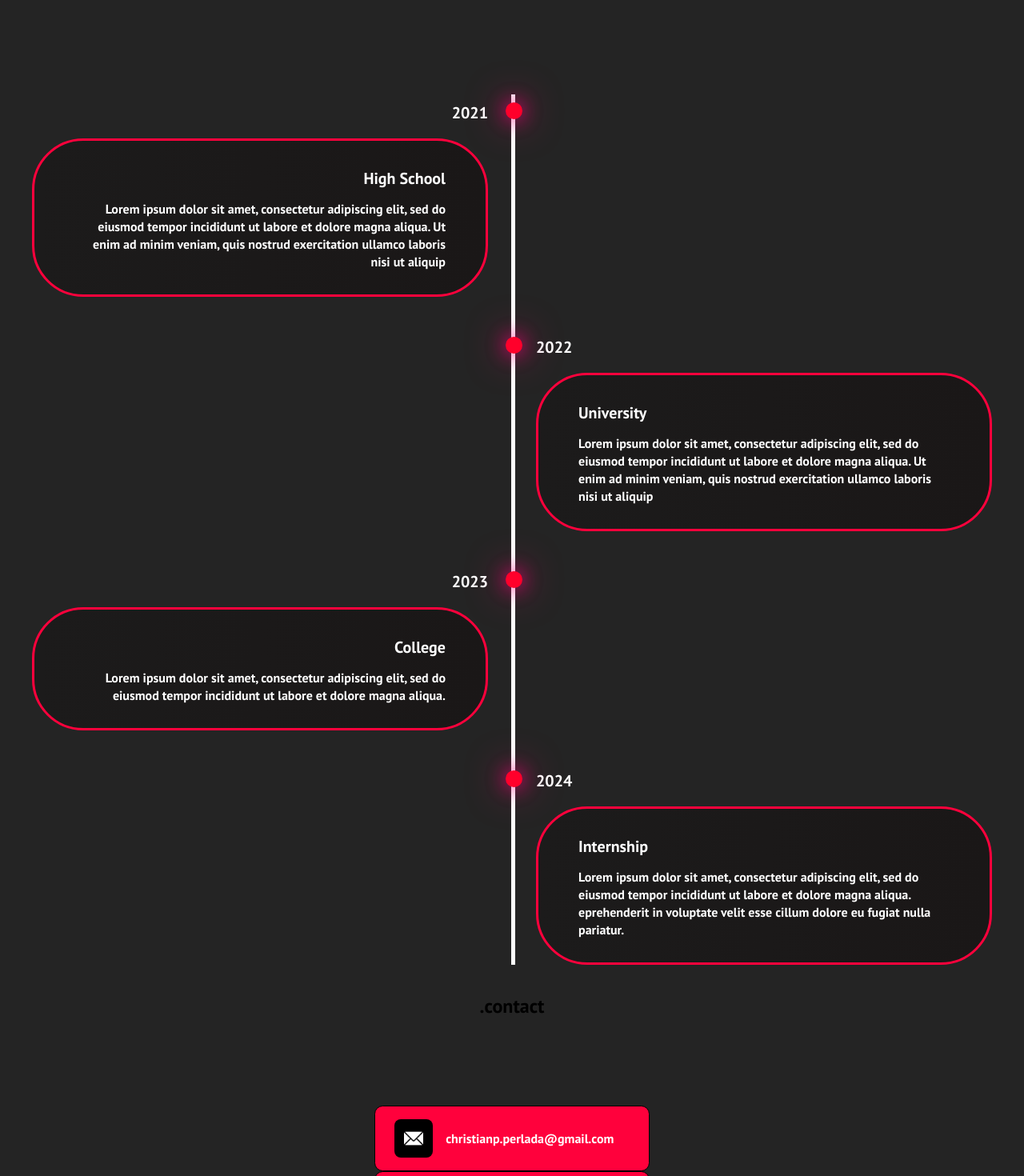
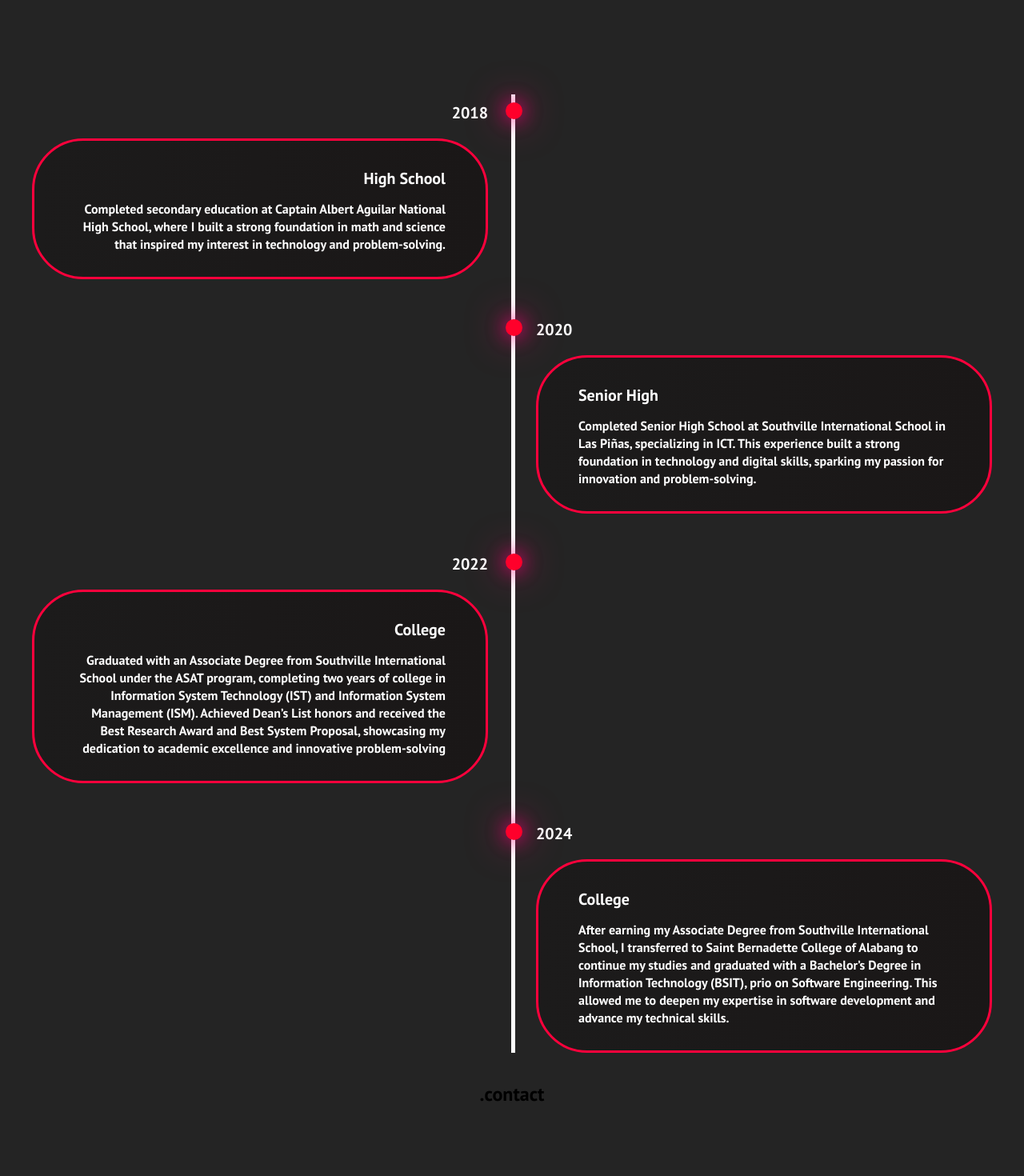
Before and after one commit to ampolperlada/ampoloppa-site, a React (Create React App) app: page /about in a window 1280 px wide. Shown: the part 1700-3170 px from the top of the page at 80% size. Built offline with nearby package versions, Linux system fonts and the light colour scheme.

Commit message:
educ body

```diff
--- a/src/components/Education.jsx
+++ b/src/components/Education.jsx
@@ -11,12 +11,12 @@ const Education = () => {
         <div class="timeline-item">
           <div class="timeline-dot"></div>
 
-            <div class="timeline-date">2021</div>
+            <div class="timeline-date">2018</div>
             <div class="timeline-content">
               <h3>High School</h3>
-              <p>Lorem ipsum dolor sit amet, consectetur adipiscing elit,
-                sed do eiusmod tempor incididunt ut labore et dolore magna aliqua.
-                Ut enim ad minim veniam, quis nostrud exercitation ullamco laboris nisi ut aliquip
+              <p>Completed secondary education at Captain Albert Aguilar National High School,
+                where I built a strong foundation in math and science that
+                inspired my interest in technology and problem-solving.
                </p>
             </div>
         </div>
@@ -24,12 +24,11 @@ const Education = () => {
 
         <div class="timeline-item">
           <div class="timeline-dot"></div>
-            <div class="timeline-date">2022</div>
+            <div class="timeline-date">2020</div>
             <div class="timeline-content">
-              <h3>University</h3>
-              <p>Lorem ipsum dolor sit amet, consectetur adipiscing elit,
-                sed do eiusmod tempor incididunt ut labore et dolore magna aliqua.
-                Ut enim ad minim veniam, quis nostrud exercitation ullamco laboris nisi ut aliquip
+              <h3>Senior High</h3>
+              <p>
+              Completed Senior High School at Southville International School in Las Piñas, specializing in ICT. This experience built a strong foundation in technology and digital skills, sparking my passion for innovation and problem-solving.
              </p>
             </div>
 
@@ -38,11 +37,11 @@ const Education = () => {
 
         <div class="timeline-item">
           <div class="timeline-dot"></div>
-            <div class="timeline-date">2023</div>
+            <div class="timeline-date">2022</div>
             <div class="timeline-content">
               <h3>College</h3>
-              <p>Lorem ipsum dolor sit amet, consectetur adipiscing elit,
-                sed do eiusmod tempor incididunt ut labore et dolore magna aliqua.
+              <p>
+              Graduated with an Associate Degree from Southville International School under the ASAT program, completing two years of college in Information System Technology (IST) and Information System Management (ISM). Achieved Dean’s List honors and received the Best Research Award and Best System Proposal, showcasing my dedication to academic excellence and innovative problem-solving
              </p>
             </div>
 
@@ -52,11 +51,8 @@ const Education = () => {
           <div class="timeline-dot"></div>
             <div class="timeline-date">2024</div>
             <div class="timeline-content">
-              <h3>Internship</h3>
-              <p>Lorem ipsum dolor sit amet, consectetur adipiscing elit,
-                sed do eiusmod tempor incididunt ut labore et dolore magna aliqua.
-                eprehenderit in voluptate
-                velit esse cillum dolore eu fugiat nulla pariatur.</p>
+              <h3>College</h3>
+              <p>After earning my Associate Degree from Southville International School, I transferred to Saint Bernadette College of Alabang to continue my studies and graduated with a Bachelor’s Degree in Information Technology (BSIT), prio on Software Engineering. This allowed me to deepen my expertise in software development and advance my technical skills.</p>
             </div>
 
         </div>
```
